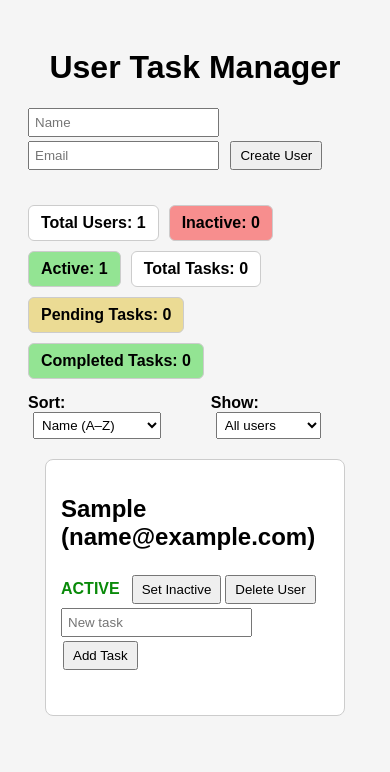
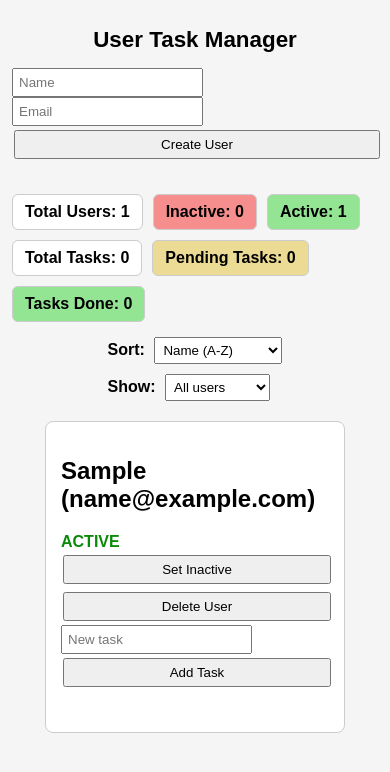
Before and after one commit to OdaIT/M3Project, a plain HTML site: page index.html in a window 390 px wide. Both pictures are taken after typing "Sample", "name@example.com" into the empty fields and a click on the button "Create User". Drawn offline with Linux system fonts and the light colour scheme.

Commit message:
M3ProjectFinal Commit

```diff
--- a/index.html
+++ b/index.html
@@ -2,6 +2,7 @@
 <html lang="en">
 <head>
   <meta charset="UTF-8" />
+  <meta name="viewport" content="width=device-width, initial-scale=1.0">
   <title>User Task Manager</title>
   <link rel="stylesheet" href="style.css" />
 </head>
@@ -21,7 +22,7 @@
       <div class="stat active">Active: <span id="activeUsers">0</span></div>
       <div class="stat">Total Tasks: <span id="totalTasks">0</span></div>
       <div class="stat pending">Pending Tasks: <span id="pendingTasks">0</span></div>
-      <div class="stat completed">Completed Tasks: <span id="completedTasks">0</span></div>
+      <div class="stat completed">Tasks Done: <span id="completedTasks">0</span></div>
     </div>
   </section>
 
@@ -30,7 +31,7 @@
       <label>
         Sort:
         <select id="sortSelect">
-          <option value="az">Name (A–Z)</option>
+          <option value="az">Name (A-Z)</option>
           <option value="tasks">Number of tasks</option>
         </select>
       </label>
--- a/main.js
+++ b/main.js
@@ -146,7 +146,10 @@ function createUserCard(user) {
             user.tasks.splice(taskIndex, 1);
             userStatus();
         };
-        li.append(text, editBtn, completeBtn, deleteBtn);
+        var buttonsRow = document.createElement("div");
+        buttonsRow.className = "task-buttons";
+        buttonsRow.append(completeBtn, editBtn, deleteBtn);
+        li.append(text, buttonsRow);
         taskList.appendChild(li);
     });
     userDiv.append(title, status, toggleStatusBtn, deleteUserBtn, document.createElement("br"), taskInput, addTaskBtn, taskList);
--- a/main.ts
+++ b/main.ts
@@ -183,9 +183,10 @@ function createUserCard(user: User) {
       userStatus();
     };
 
-    li.append(text, editBtn, completeBtn, deleteBtn);
+    li.append(text, completeBtn, editBtn, deleteBtn);
     taskList.appendChild(li);
-  });
+    }
+  );
 
   userDiv.append(
     title,
--- a/style.css
+++ b/style.css
@@ -5,6 +5,17 @@ body {
   display: flex;
   flex-direction: column;
   align-items: center;
+
+
+  max-width: 1200px;
+  margin: 0 auto;
+  box-sizing: border-box;
+}
+
+*,
+*::before,
+*::after {
+  box-sizing: border-box;
 }
 
 h1 {
@@ -23,17 +34,16 @@ button {
 }
 
 .error {
-  color: red;
+  color: rgb(248, 0, 0);
   margin-top: 5px;
 }
 
-/* dashboard */
 .dashboard {
-  display: flex;
-  flex-wrap: wrap;
+  display: grid;
+  grid-template-columns: repeat(3, 1fr);
   gap: 10px;
-  margin: 15px 0 15px 0;
-  overflow-x: auto;
+  margin: 15px 0;
+  width: 100%;
 }
 
 .stat {
@@ -48,6 +58,7 @@ button {
 .stat.active {
   background-color: rgba(13, 202, 13, 0.425);
 }
+
 .stat.pending {
   background-color: rgba(219, 182, 16, 0.425);
 }
@@ -57,14 +68,14 @@ button {
 }
 
 .stat.inactive {
-  background-color:rgba(248, 0, 0, 0.425);
+  background-color: rgba(248, 0, 0, 0.425);
 }
 
-/* filtros */
 .filters {
   display: flex;
   gap: 20px;
   margin-bottom: 20px;
+  flex-wrap: wrap;
 }
 
 .filters label {
@@ -77,21 +88,21 @@ button {
 }
 
 #users {
-  display: flex;
-  flex-wrap: wrap;
+  display: grid;
+  grid-template-columns: repeat(auto-fit, minmax(280px, 1fr));
   gap: 15px;
+  width: 100%;
+  justify-items: center;
 }
 
-/* user card */
 .user {
   background: #fff;
   border: 1px solid #ccc;
   border-radius: 8px;
   padding: 15px;
-  width: 300px;
+  width: 100%;
+  max-width: 300px;
   box-sizing: border-box;
-  overflow: hidden;
-  word-wrap: break-word;
   overflow-wrap: break-word;
 }
 
@@ -108,7 +119,6 @@ button {
   color: rgb(189, 1, 1);
 }
 
-/* task */
 ul {
   list-style: none;
   padding: 0;
@@ -118,9 +128,12 @@ ul {
 }
 
 li {
+  text-align: center;
+  align-items: center;
   margin: 5px 0;
   display: flex;
   flex-wrap: wrap;
+  gap: 10px;
 }
 
 .done {
@@ -134,10 +147,11 @@ li {
   left: 0;
   width: 100%;
   height: 100%;
-  background: rgba(0,0,0,0.5);
+  background: rgba(0, 0, 0, 0.5);
   display: flex;
   align-items: center;
   justify-content: center;
+  padding: 10px;
 }
 
 .modal {
@@ -145,9 +159,42 @@ li {
   padding: 20px;
   border-radius: 8px;
   text-align: center;
-  width: 300px;
+  width: 100%;
+  max-width: 300px;
 }
 
 .hidden {
   display: none;
 }
+
+@media (max-width: 1024px) {
+  .filters {
+    gap: 10px;
+  }
+}
+
+@media (max-width: 768px) {
+  body {
+    padding: 12px;
+  }
+
+  .filters {
+    flex-direction: column;
+    align-items: flex-start;
+  }
+
+  .dashboard {
+  display: flex;
+  flex-wrap: wrap;
+}
+}
+
+@media (max-width: 480px) {
+  h1 {
+    font-size: 1.4rem;
+  }
+
+  button {
+    width: 100%;
+  }
+}
```
